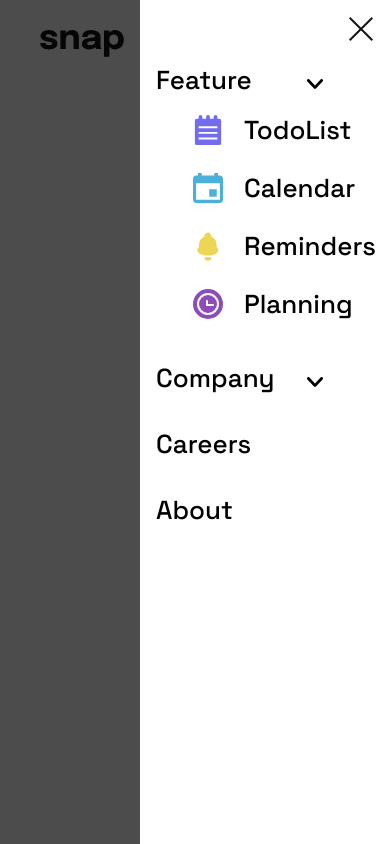
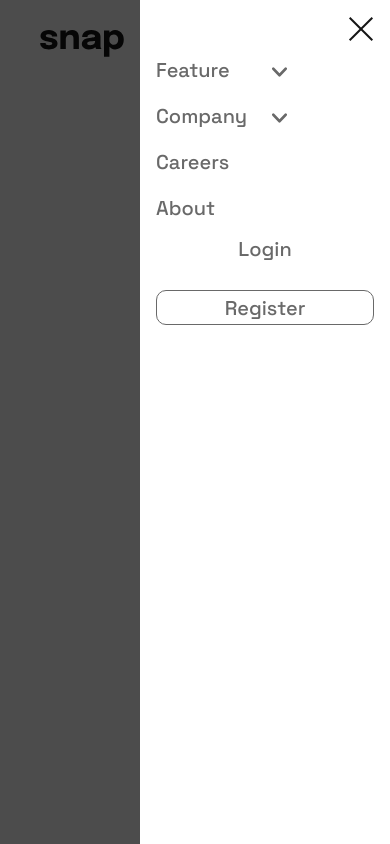
Before and after one commit to usmanahmedkhan09/intro-section, a Vue app: page / in a window 390 px wide. Both pictures are taken after a click on the icon 350 px from the left and 41 px from the top of the page. Built offline with nearby package versions, Linux system fonts and the light colour scheme.

Commit message:
updates in sidebar css

```diff
--- a/src/assets/css/_navbar.scss
+++ b/src/assets/css/_navbar.scss
@@ -28,31 +28,7 @@
         align-self: baseline;
     }
 
-    .buttons {
-        display: flex;
 
-
-        button {
-            background-color: unset;
-            border: unset;
-            min-height: 35px;
-            min-width: 100px;
-            border-radius: 10px;
-            font-weight: 500;
-            color : $gray;
-
-            &.active{
-                border : 1px solid $gray;
-
-            }
-
-            &:hover {
-                color : $black
-            }
-        }
-
-
-    }
 
     .menu_icon {
         display: none;
@@ -72,7 +48,7 @@
             }
         }
         .buttons {
-            display: none;
+            display: none !important;
         }
 
         .menu_icon {
--- a/src/assets/css/_sidebar.scss
+++ b/src/assets/css/_sidebar.scss
@@ -28,6 +28,7 @@
         transition: all 1000ms ease;
         visibility: hidden;
         padding: 16px;
+        color: $gray;
 
         .icon {
             width: fit-content;
@@ -37,32 +38,30 @@
         .menu {
             .list {
 
-
-
                 dt {
                     display: flex;
-                    width: 80%;
+                    width: 60%;
                     justify-content: space-between;
                     align-items: center;
-                    font-size: 2.6rem;
-                    padding: 16px 0px;
+                    font-size: 2rem;
+                    padding: 10px 0px;
 
                     .arrowdown svg {
-                        min-width: 30px !important;
+                        min-width: 15px !important;
                         min-height: 10px !important;
                     }
 
                 }
                 dd {
                     p {
-                        font-size: 2.6rem;
+                        font-size: 2rem;
                         padding: 0px 0px 24px 32px;
                         display: flex;
                         align-items: center;
                         gap: 16px;
                         svg {
-                            min-width: 40px !important;
-                            min-height: 30px !important;
+                            min-width: 30px !important;
+                            min-height: 20px !important;
                         }
                     }
 
@@ -70,6 +69,14 @@
 
             }
 
+
+        }
+
+        .buttons {
+            display: flex;
+            flex-direction: column;
+            gap: 24px;
+            font-size: 2rem;
 
         }
     }
--- a/src/assets/css/index.scss
+++ b/src/assets/css/index.scss
@@ -34,4 +34,29 @@
         height: 100%;
         font-size: 1.6rem;
     }
+
+    .buttons {
+        display: flex;
+
+        button {
+            background-color: unset;
+            border: unset;
+            min-height: 35px;
+            min-width: 100px;
+            border-radius: 10px;
+            font-weight: 500;
+            color : $gray;
+
+            &.active{
+                border : 1px solid $gray;
+
+            }
+
+            &:hover {
+                color : $black
+            }
+        }
+
+
+    }
 }
--- a/src/components/sidebar.vue
+++ b/src/components/sidebar.vue
@@ -8,9 +8,11 @@
         <dl class="list">
           <dt>
             <span>Feature</span>
-            <span class="arrowdown"><ArrowDown /></span>
+            <span class="arrowdown" @click="showFeatures = !showFeatures"
+              ><ArrowDown
+            /></span>
           </dt>
-          <dd>
+          <dd v-if="showFeatures">
             <p>
               <TodoList />
               TodoList
@@ -30,13 +32,22 @@
           </dd>
           <dt>
             <span>Company</span>
-            <span class="arrowdown">
+            <span class="arrowdown" @click="showCompany = !showCompany">
               <ArrowDown />
             </span>
           </dt>
+          <dd v-if="showCompany">
+            <p>History</p>
+            <p>Our Team</p>
+            <p>Blog</p>
+          </dd>
           <dt>Careers</dt>
           <dt>About</dt>
         </dl>
+      </div>
+      <div class="buttons">
+        <button>Login</button>
+        <button class="active">Register</button>
       </div>
     </div>
   </div>
@@ -66,8 +77,12 @@
     TodoList,
   },
   setup(props) {
-    // let image = ref('./../assets/images/favicon-32x32.png')
-    return {};
+    const showFeatures = ref(false);
+    const showCompany = ref(false);
+    return {
+      showFeatures,
+      showCompany,
+    };
   },
 });
 </script>
```
